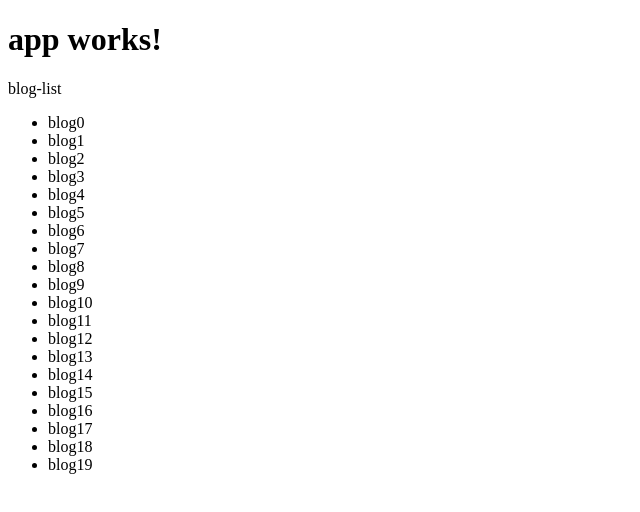
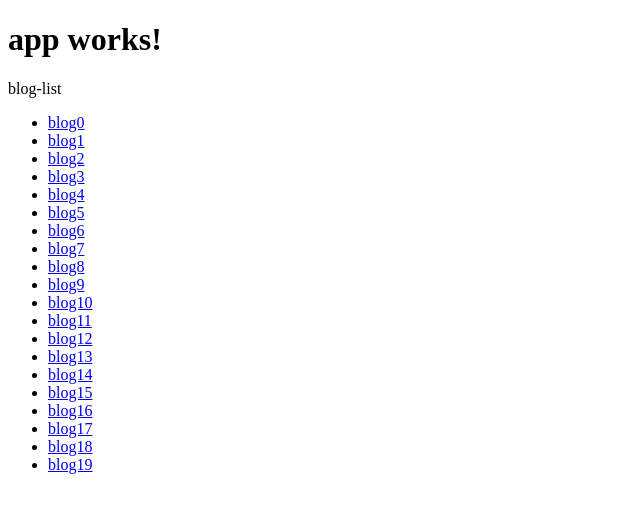
Before and after one commit to Bai-Jie/blog, an Angular app in the folder code/client/web/: page /blog in a window 1280 px wide. Shown: the top 512 px of the page, without its empty margins (0-640 px from the left). Built offline with nearby package versions, Linux system fonts and the light colour scheme.

Commit message:
add link to BlogComponent in BlogListComponent

```diff
--- a/code/client/web/src/app/blog-list/blog-list.component.html
+++ b/code/client/web/src/app/blog-list/blog-list.component.html
@@ -3,5 +3,5 @@
 </p>
 
 <ul class="blogs">
-  <li *ngFor="let blog of blogs">{{blog.title}}</li>
+  <li *ngFor="let blog of blogs"><a [routerLink]="['./', blog.id]">{{blog.title}}</a></li>
 </ul>
--- a/code/client/web/src/app/shared/blog.ts
+++ b/code/client/web/src/app/shared/blog.ts
@@ -1,4 +1,5 @@
 export class Blog {
+    id: string;
     title: string;
     content: string;
 }
--- a/code/client/web/src/app/shared/dummy-blogs.ts
+++ b/code/client/web/src/app/shared/dummy-blogs.ts
@@ -5,5 +5,5 @@ export const BLOGS: Blog[] = [];
 let sampleParagraph = `Angular is built by a team of engineers who share a passion for making web development feel effortless. We believe that writing beautiful apps should be joyful and fun. We're building a platform for the future.`
 
 for (let i = 0; i < 20; i++) {
-  BLOGS.push({title: `blog${i}`, content: `sample paragraph ${i}. ${sampleParagraph}`});
+  BLOGS.push({id: i.toString(), title: `blog${i}`, content: `sample paragraph ${i}. ${sampleParagraph}`});
 }
```
